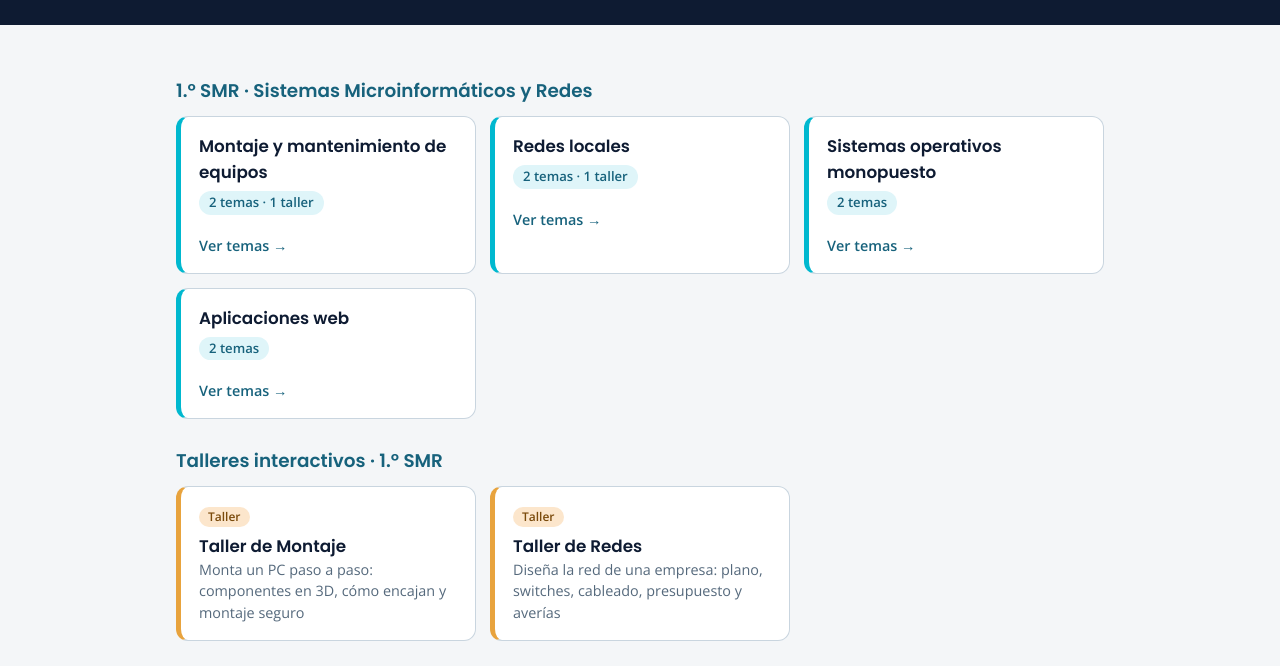
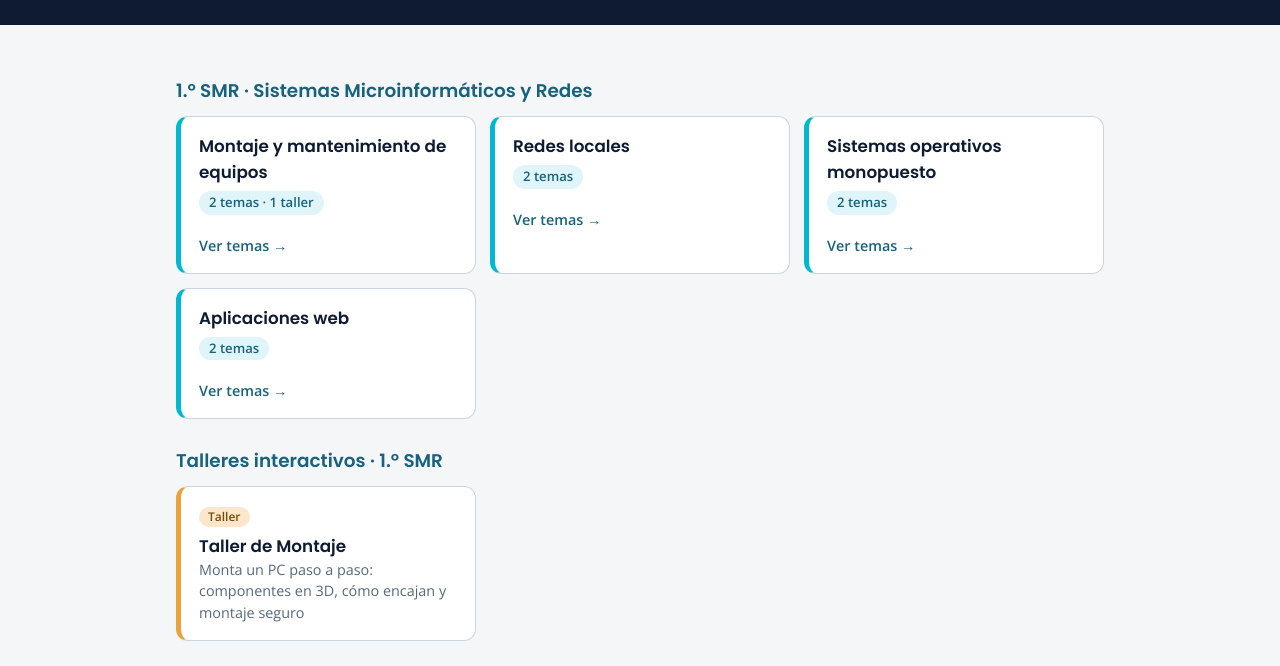
Before and after one commit to luisbs-ebora/laboratorios, a plain HTML site: page index.html in a window 1280 px wide. Shown: the part 107-773 px from the top of the page. Drawn offline with nearby package versions, Linux system fonts and the light colour scheme.

Commit message:
ocultar taller redes

```diff
--- a/index.html
+++ b/index.html
@@ -21,7 +21,7 @@
       <p class="mod">Montaje y mantenimiento de equipos</p><span class="tema">2 temas · 1 taller</span>
       <span class="mas">Ver temas →</span></a>
     <a class="lab" href="redes-locales/">
-      <p class="mod">Redes locales</p><span class="tema">2 temas · 1 taller</span>
+      <p class="mod">Redes locales</p><span class="tema">2 temas</span>
       <span class="mas">Ver temas →</span></a>
     <a class="lab" href="sistemas-operativos/">
       <p class="mod">Sistemas operativos monopuesto</p><span class="tema">2 temas</span>
@@ -37,10 +37,13 @@
       <span class="tag">Taller</span>
       <p class="mod">Taller de Montaje</p>
       <p class="sec">Monta un PC paso a paso: componentes en 3D, cómo encajan y montaje seguro</p></a>
+    <!-- TALLER DE REDES OCULTO: para volver a mostrarlo, quita esta línea y la de «FIN» -->
+    <!--
     <a class="lab taller" href="https://luisbs-ebora.github.io/taller-redes/">
       <span class="tag">Taller</span>
       <p class="mod">Taller de Redes</p>
       <p class="sec">Diseña la red de una empresa: plano, switches, cableado, presupuesto y averías</p></a>
+    FIN -->
   </div>
 
   <h2>1.º ASIR · Administración de Sistemas Informáticos en Red</h2>
```
Also changed, not shown: redes-locales/index.html (+3 -0 lines).
